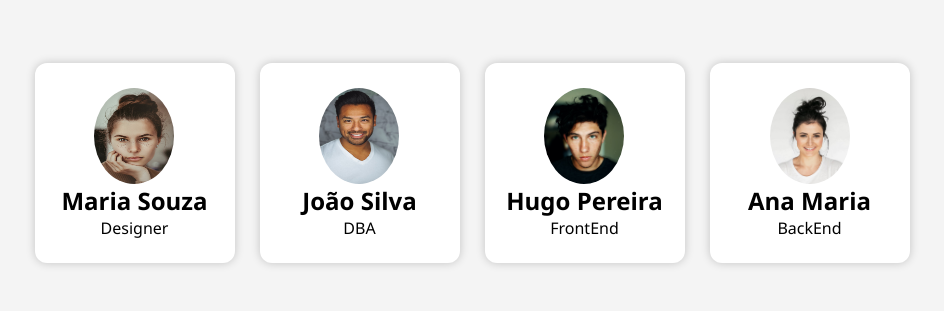
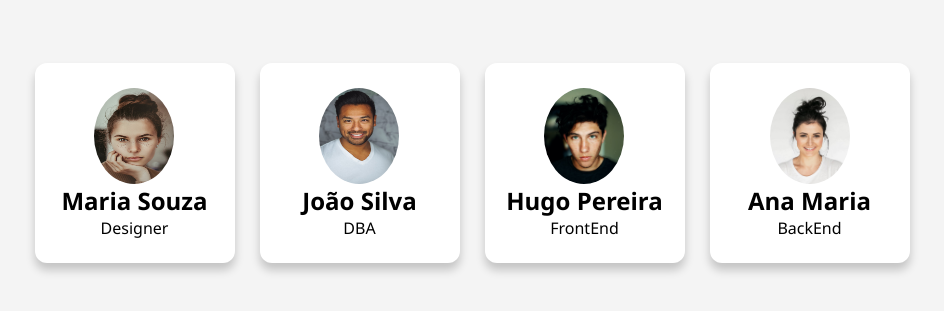
Before and after one commit to Guilherme1108/PEND-Perfil_Funcionarios, a plain HTML site: page index.html in a window 1280 px wide. Shown: the part 237-548 px from the top of the page, without its empty margins (168-1112 px from the left). Drawn offline with Linux system fonts and the light colour scheme.

Commit message:
adicionando efeito hover e mexendo na sombra

```diff
--- a/style.css
+++ b/style.css
@@ -29,8 +29,14 @@ body {
     align-items: center;
     justify-content: center;
     border-radius: 12px;
-    box-shadow: 0 0 10px #0003;
+    box-shadow: 0 7px 10px #0003;
     background-color: white;
+    transition: 0.5s ease;
+}
+
+.perfil:hover {
+    width: 210px;
+    height: 210px;
 }
 
 .itensPerfil {
```
